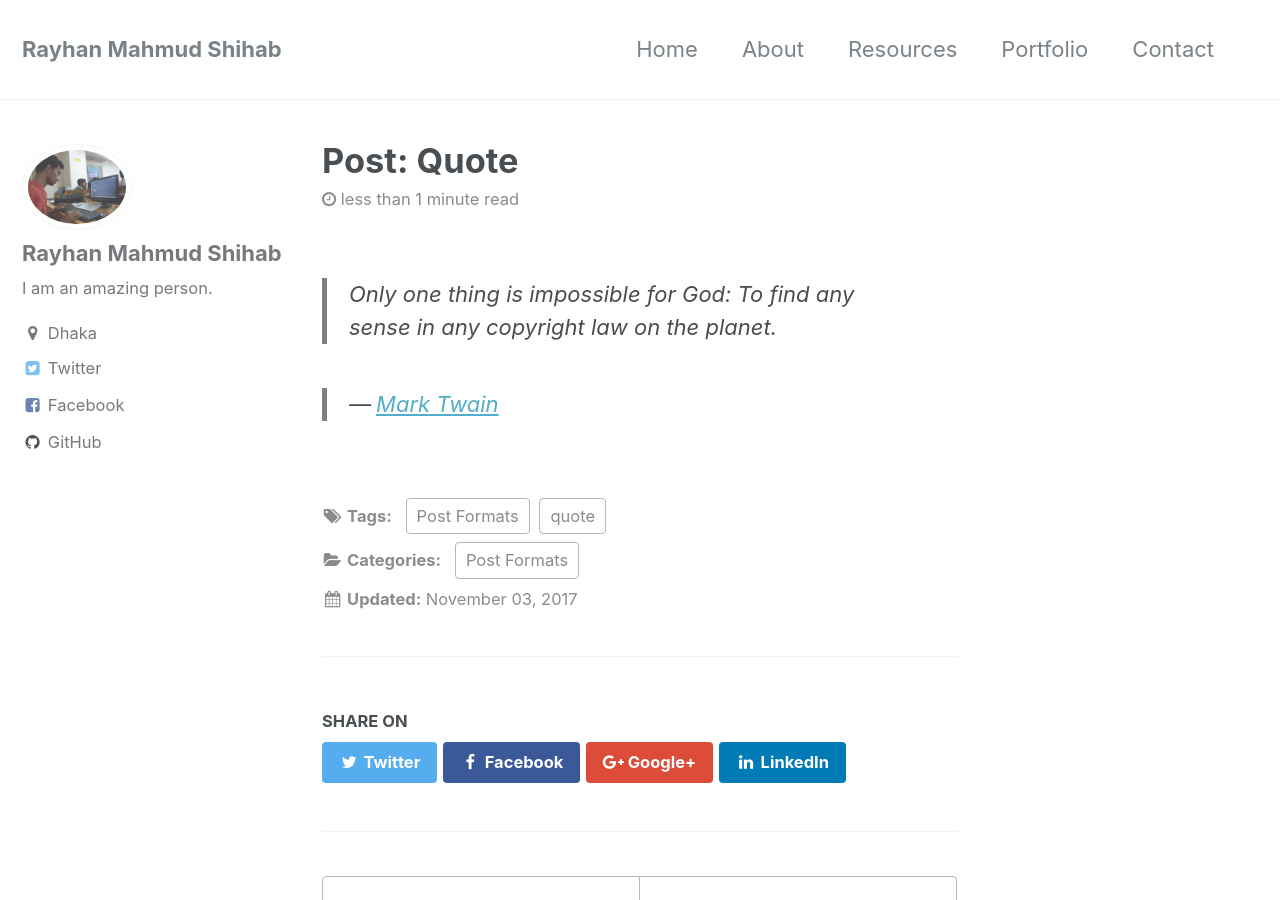
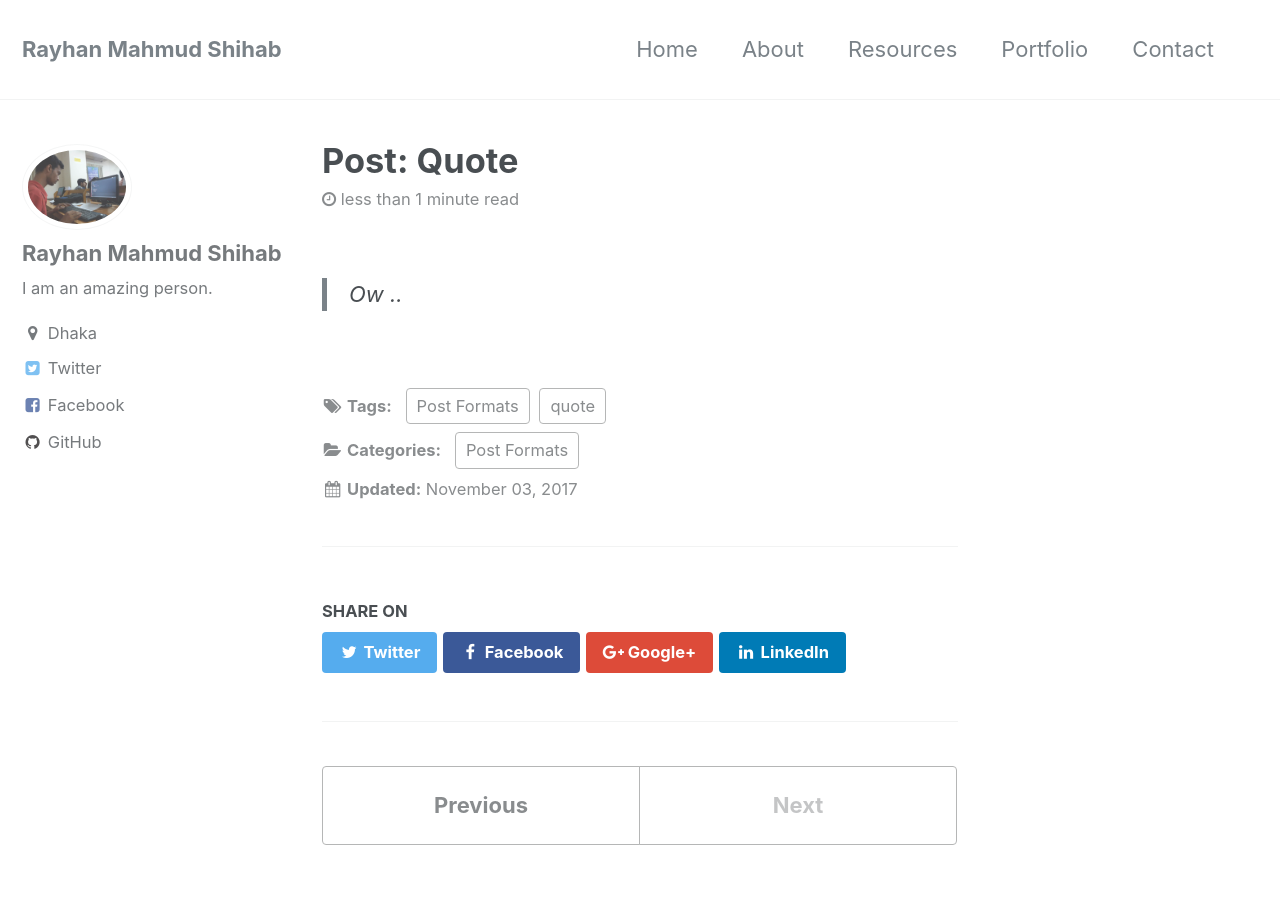
Before and after one commit to shihabist/shihabist.github.io, a Jekyll site: the page built from _posts/2017-11-03-test.md, in a window 1280 px wide and 900 px high. Built offline with Jekyll 4.4.1, drawn with Linux system fonts in a browser that asks for light colours.

Commit message:
Update 2017-11-03-test.md

```diff
--- a/_posts/2017-11-03-test.md
+++ b/_posts/2017-11-03-test.md
@@ -7,6 +7,4 @@
   - quote
 ---
 
-> Only one thing is impossible for God: To find any sense in any copyright law on the planet.
-
-> <cite><a href="http://www.brainyquote.com/quotes/quotes/m/marktwain163473.html">Mark Twain</a></cite>
+> Ow ..
```
